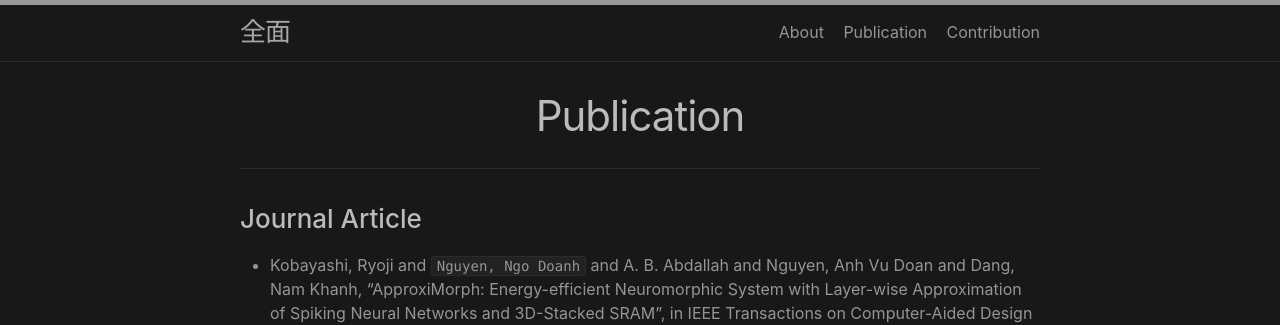
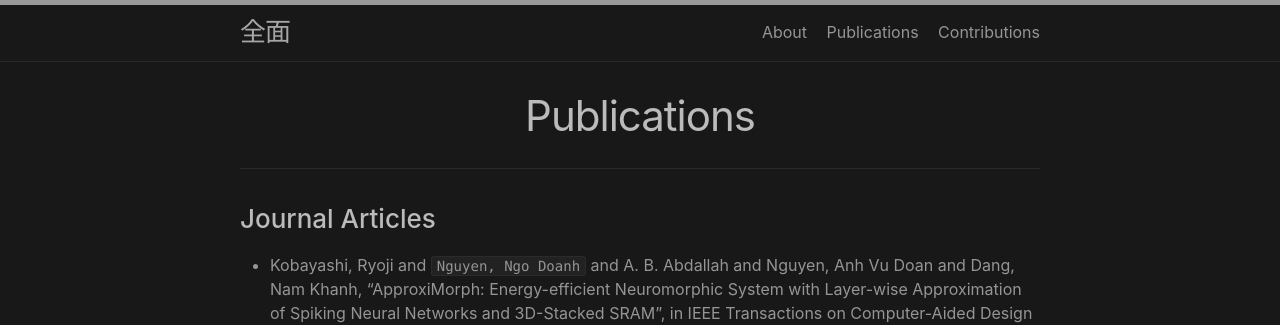
Before and after one commit to EternalSirius/doanhnn.github.io, a Jekyll site: the page built from publication.md, in a window 1280 px wide. Shown: the top 325 px of the page. Built offline with Jekyll 4.4.1, drawn with Linux system fonts in a browser that asks for light colours.

Commit message:
Update context

```diff
--- a/contribution.md
+++ b/contribution.md
@@ -1,6 +1,6 @@
 ---
 layout: page
-title: Contribution
+title: Contributions
 permalink: /contribution/
 ---
 
--- a/publication.md
+++ b/publication.md
@@ -1,10 +1,10 @@
 ---
 layout: page
-title: Publication
+title: Publications
 permalink: /publication/
 ---
 
-### Journal Article
+### Journal Articles
 
 - Kobayashi, Ryoji and `Nguyen, Ngo Doanh` and A. B. Abdallah and Nguyen, Anh Vu Doan and Dang, Nam Khanh, "ApproxiMorph: Energy-efficient Neuromorphic System with Layer-wise Approximation of Spiking Neural Networks and 3D-Stacked SRAM", in IEEE Transactions on Computer-Aided Design of Integrated Circuits and Systems (TCAD), doi: 10.1109/TCAD.2025.3597251.
 
```
